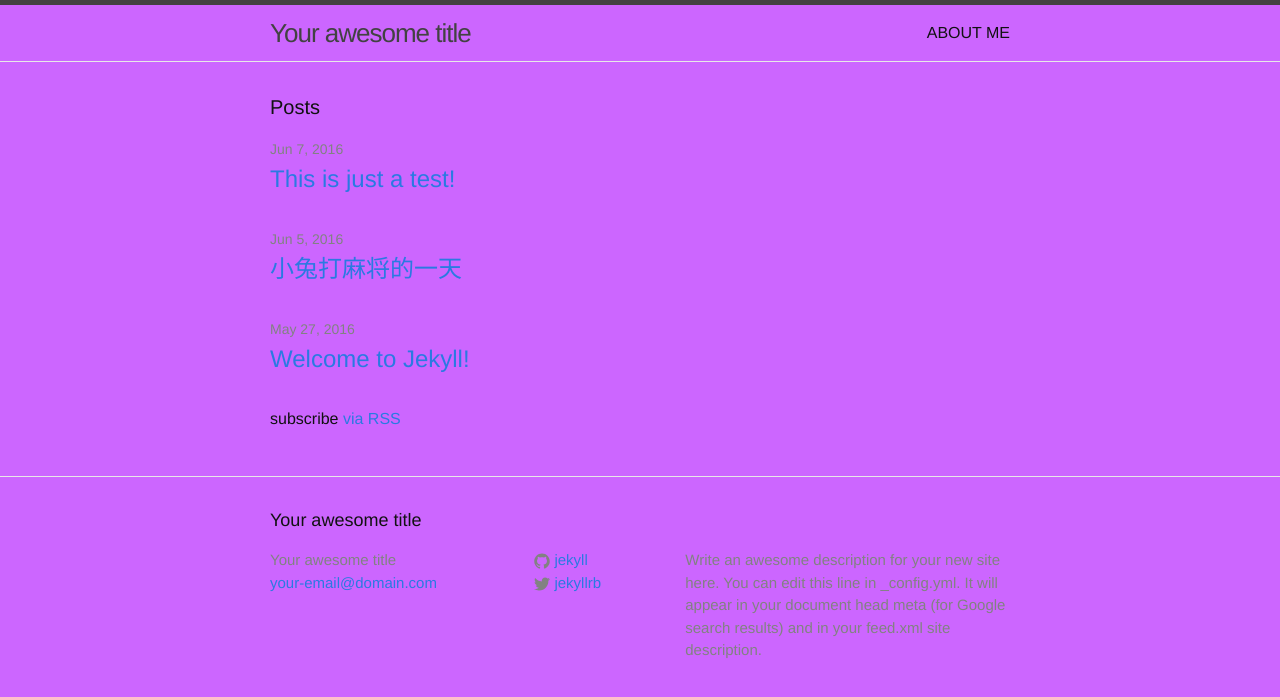
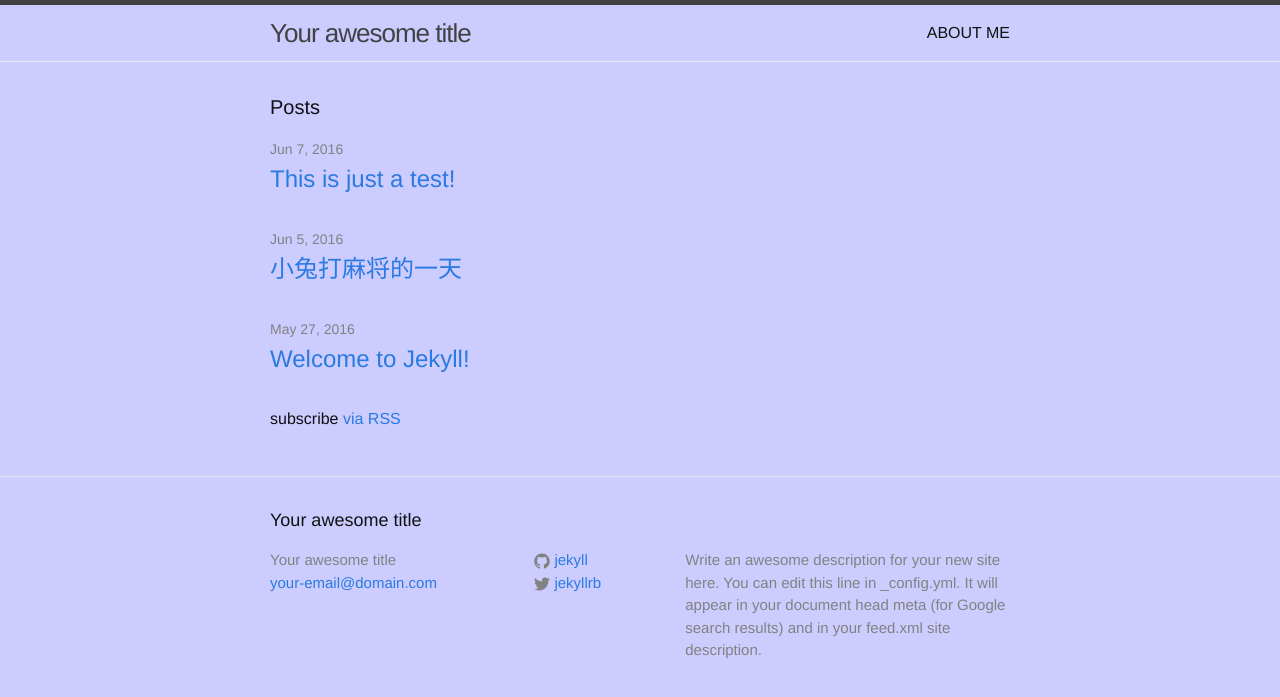
Before and after one commit to leporidfelinity/leporidfelinity.github.io, a Jekyll site: the page built from index.html, in a window 1280 px wide. Shown: the top 697 px of the page. Built offline with Jekyll 4.4.1, drawn with Linux system fonts in a browser that asks for light colours.

Commit message:
main scss

```diff
--- a/css/main.scss
+++ b/css/main.scss
@@ -15,7 +15,7 @@ $base-line-height: 1.5;
 $spacing-unit:     30px;
 
 $text-color:       #111;
-$background-color: #cc66ff;
+$background-color: #ccccff;
 $brand-color:      #2a7ae2;
 
 $grey-color:       #828282;
```
